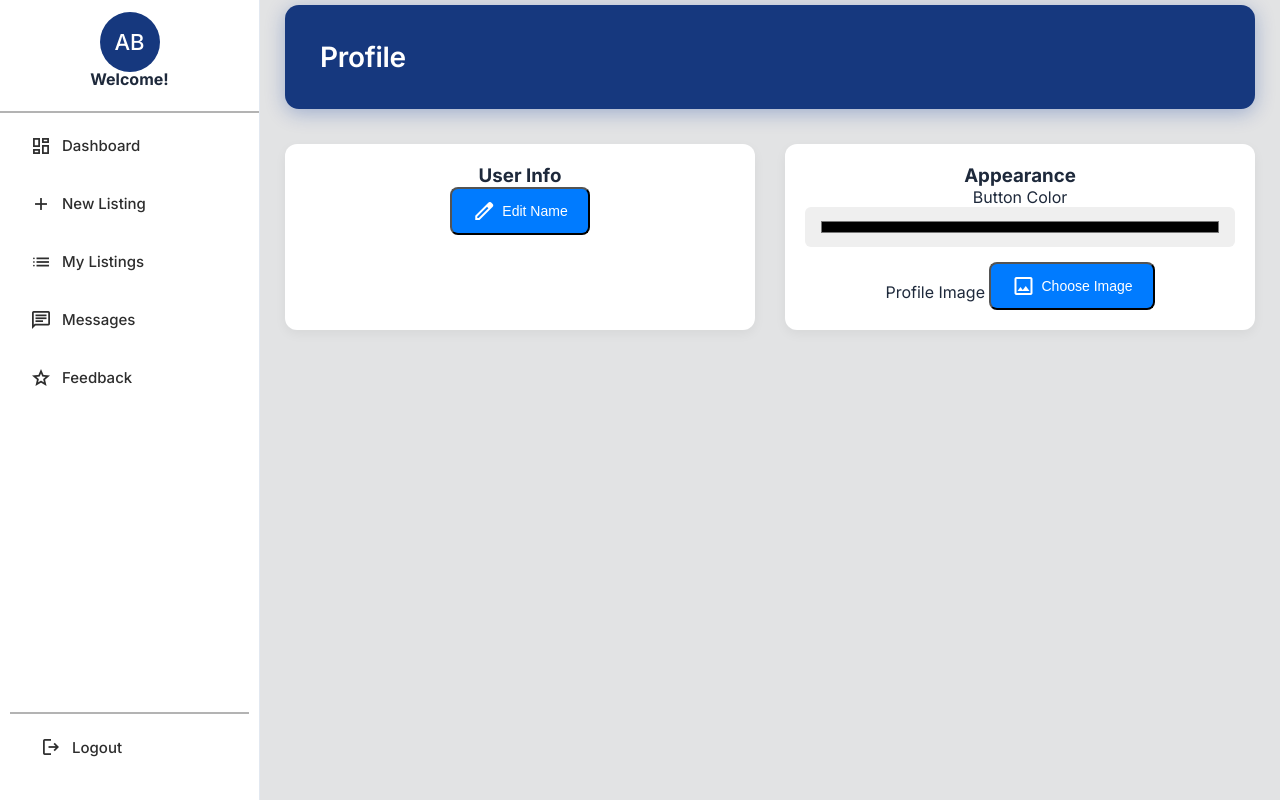
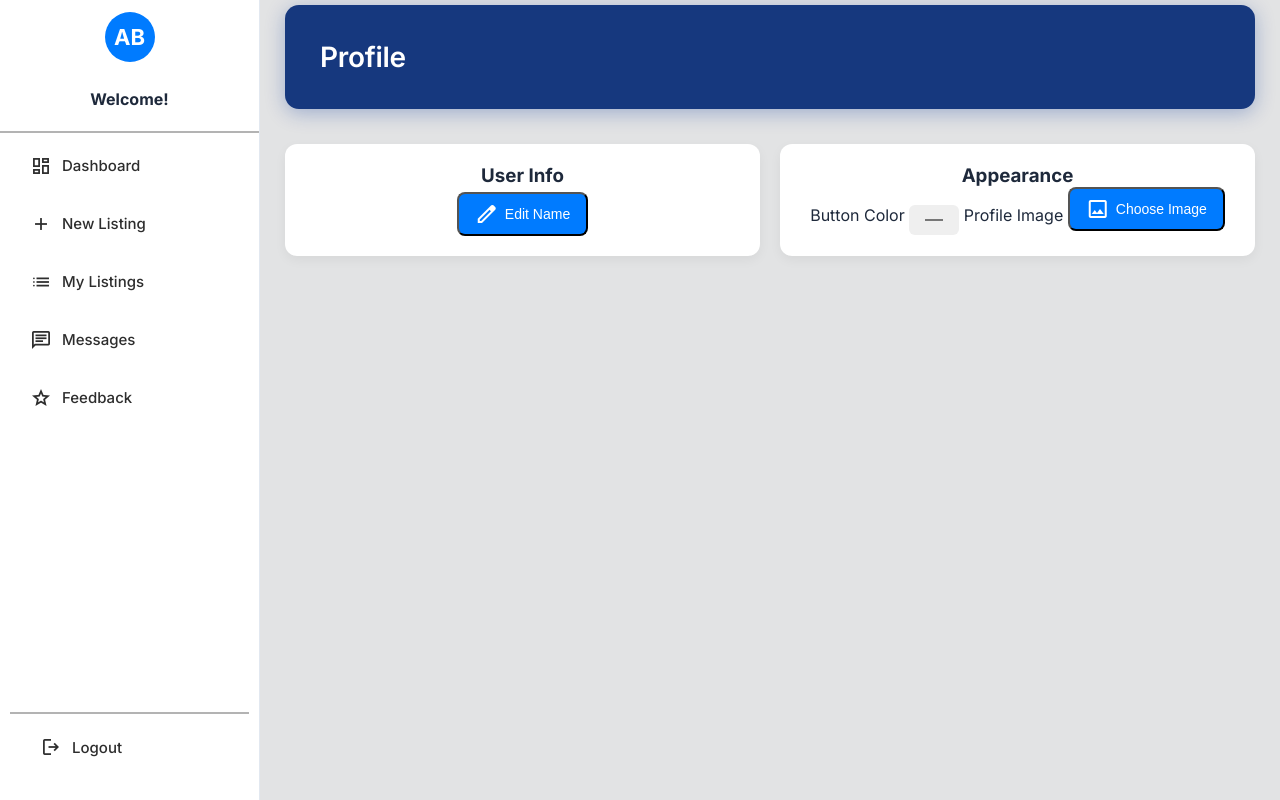
Before and after one commit to Juxnn02/LostAndFound, a Flask app: page /profile in a window 1280 px wide. Run offline with Flask 3, Linux system fonts and the light colour scheme; the visitor is signed in with stand-in values (Sample User, id 1).

Commit message:
Update profile.css

```diff
--- a/static/profile.css
+++ b/static/profile.css
@@ -1,45 +1,42 @@
-/* General body style */
 body {
     font-family: 'Inter', sans-serif;
     background-color: #f5f5f5;
     margin: 0;
-    padding: 0;
 }
 
-/* Grid layout for left/right cards */
+/* Grid for cards */
 .profile-grid {
     display: flex;
-    gap: 30px;
+    gap: 20px;
     flex-wrap: wrap;
     margin-top: 20px;
 }
 
-/* Card style to match dashboard */
+/* Card styling */
 .profile-card {
     flex: 1;
-    min-width: 300px;
-    background-color: #fff;
+    min-width: 250px;
+    background: #fff;
+    padding: 20px;
     border-radius: 12px;
-    padding: 20px;
     box-shadow: 0 4px 12px rgba(0,0,0,0.05);
     text-align: center;
 }
 
-/* Avatar image */
-.avatar-medium {
-    width: 120px;
-    height: 120px;
-    border-radius: 50%;
-    object-fit: cover;
-    margin-bottom: 15px;
+/* User info */
+#username-display, #email-display {
+    font-weight: 500;
+    margin: 5px 0;
 }
 
-/* Button group */
-.btn-group {
-    display: flex;
-    flex-direction: column;
-    gap: 10px;
-    margin-top: 15px;
+/* Color picker */
+#button-color {
+    width: 50px;
+    height: 30px;
+    border: none;
+    border-radius: 6px;
+    cursor: pointer;
+    margin-top: 10px;
 }
 
 /* Buttons */
@@ -49,13 +46,12 @@ body {
     justify-content: center;
     gap: 6px;
     border-radius: 8px;
-    padding: 10px 20px;
+    padding: 8px 16px;
     font-size: 14px;
     cursor: pointer;
     transition: background-color 0.3s;
 }
 
-/* Blue buttons */
 .btn-blue {
     background-color: var(--btn-blue, #007bff);
     color: #fff;
@@ -65,27 +61,16 @@ body {
     background-color: #0056b3;
 }
 
-/* Danger buttons */
-.btn-danger {
-    background-color: #dc3545;
+/* Sidebar avatar */
+.avatar {
+    width: 50px;
+    height: 50px;
+    border-radius: 50%;
+    background-color: #007bff;
     color: #fff;
+    display: flex;
+    align-items: center;
+    justify-content: center;
+    font-weight: 700;
+    margin: 0 auto 10px;
 }
-
-.btn-danger:hover {
-    background-color: #a71d2a;
-}
-
-/* Color picker */
-#button-color {
-    width: 100%;
-    height: 40px;
-    border: none;
-    border-radius: 6px;
-    margin-bottom: 15px;
-    cursor: pointer;
-}
-
-/* Back button */
-#back-button {
-    margin-top: 20px;
-}
```
